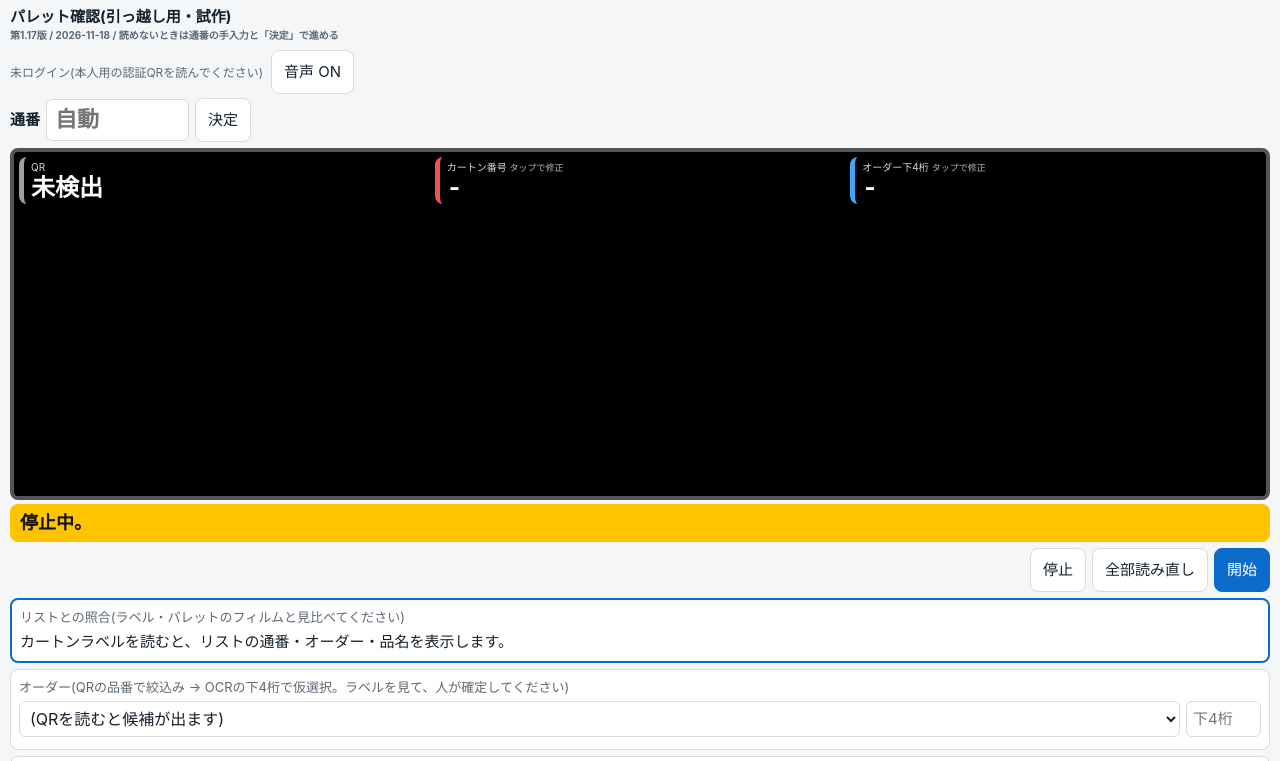
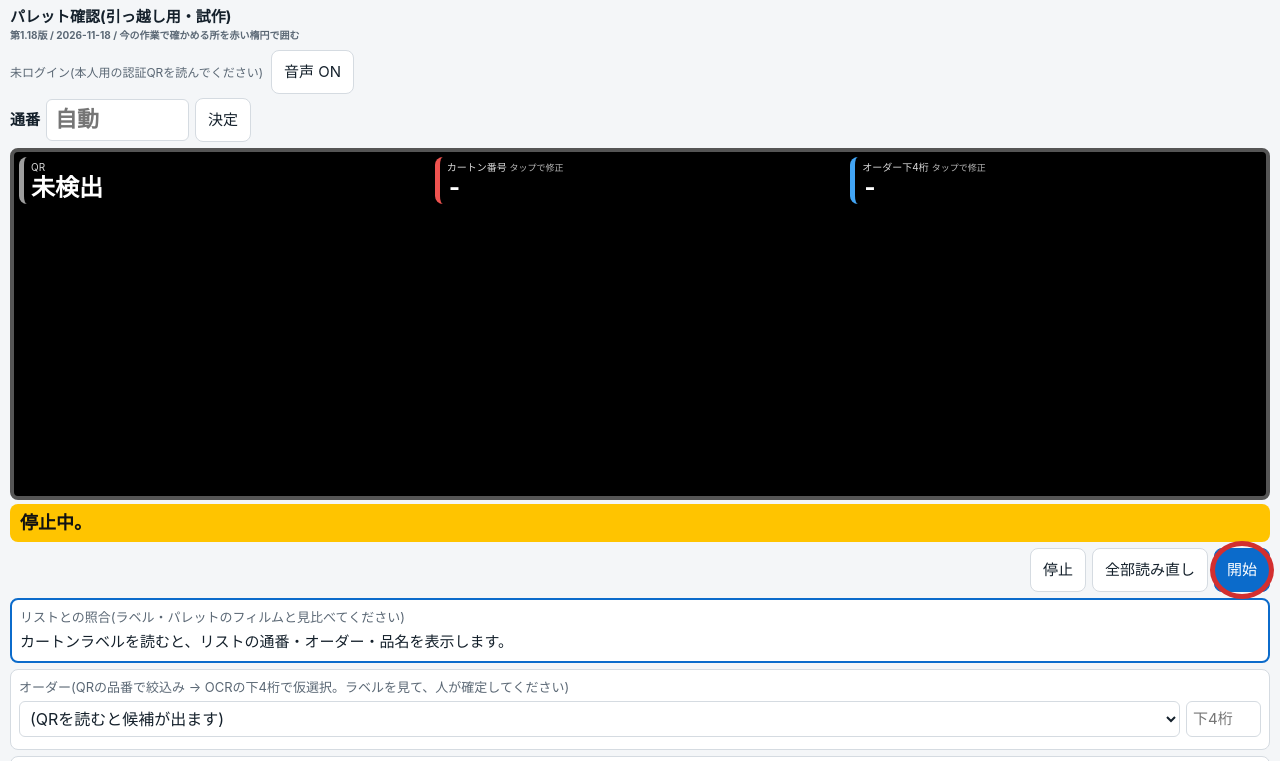
Before and after one commit to uedamax/qr-camtest, a plain HTML site: page pallet.html in a window 1280 px wide. Both pictures are taken after a click on the button "停止". Shown: the top 761 px of the page. Drawn offline with Linux system fonts and the light colour scheme.

Commit message:
pallet.html v1.18: 今の作業で人が確かめる所を赤い太い楕円で囲む
- ログイン前は「開始」、カートンを読んだ後は通番・カートン数・OrderNo・「確認した」、手入力のときは範囲
- チェック後は「確認して終了」だけ、記録後は囲まない

Co-Authored-By: Claude Opus 5.5 <noreply@anthropic.com>

```diff
--- a/pallet.html
+++ b/pallet.html
@@ -159,6 +159,9 @@ button.working{opacity:1;background:#5b6875;border-color:#5b6875;color:#fff}
 .confirm:has(input:checked){background:var(--ok);color:#fff;border-color:var(--ok)}
 .confirm:has(input:not(:disabled)) input{width:32px;height:32px;accent-color:#0b5d2e}
 /* 第1.16版: 「確認して終了」ボタン */
+/* 第1.18版: 今の作業で人が目で確かめる所を、赤い太い楕円で囲む */
+.ring{position:relative}
+.ring::after{content:"";position:absolute;inset:-8px -5px;border:5px solid #d32f2f;border-radius:50%;pointer-events:none;z-index:2}
 button.finishbtn{flex:1;background:#e65100;border-color:#e65100;color:#fff;font-weight:800;font-size:16px;padding:12px}
 .lnk{align-self:center;color:var(--accent)}
 </style>
@@ -174,7 +177,7 @@ button.finishbtn{flex:1;background:#e65100;border-color:#e65100;color:#fff;font-
  <div class="row"><button id="fixClose">閉じる</button></div>
 </div>
 <div class="top">
- <h1>パレット確認(引っ越し用・試作)<div class="ver">第1.17版 / 2026-11-18 / 読めないときは通番の手入力と「決定」で進める</div></h1>
+ <h1>パレット確認(引っ越し用・試作)<div class="ver">第1.18版 / 2026-11-18 / 今の作業で確かめる所を赤い楕円で囲む</div></h1>
  <div class="who" id="who">未ログイン</div>
  <button id="voice" type="button">音声 ON</button>
  <button id="logout" class="hidden">ログアウト</button>
@@ -407,6 +410,7 @@ function api(body,btn,btnText){
 function setLogin(name){
   userName=name||"";$("who").textContent=name?("担当: "+name):"未ログイン(本人用の認証QRを読んでください)";
   $("logout").classList.toggle("hidden",!name);
+  if(typeof updateRings==="function")updateRings();
 }
 function tryToken(t){
   token=t;setStatus("認証を確認中…");
@@ -517,7 +521,7 @@ function runMatch(force){
   /* 第1.12版: パレットに載っているカートンの数を数えるよう促す(住友リストの範囲から箱数を出す) */
   var palN=0;if(hit.length===1)SUMI.forEach(function(r){if(r.serial===hit[0].serial&&r.from&&r.to)palN+=r.to-r.from+1;}); /* 同じ通番の全オーダーの合計 */
   h+='<span class="cnchk">カートン数を確認してください'+(palN?' '+palN+'箱':'')+'</span>';
-  h+='<span class="k">OrderNo</span><span class="v big">'+(o?esc(fullOrder(o)):'<span class="meta">未確定</span>')+'</span>'; /* 第1.14版: ラベルと同じく カートン番号 → OrderNo の順 */
+  h+='<span class="k">OrderNo</span><span class="v big ordno">'+(o?esc(fullOrder(o)):'<span class="meta">未確定</span>')+'</span>'; /* 第1.14版: ラベルと同じく カートン番号 → OrderNo の順 */
   h+='</div>';
   if(pq.lots.length)h+='<div class="mlots">LOT: '+pq.lots.map(function(x){var a=x.split("=");return esc(a[0])+" × "+Number(a[1]).toLocaleString();}).join(" / ")+' / TOTAL '+Number(pq.total||0).toLocaleString()+'</div>';
   if(cands.length>1||(cands.length&&hit.length!==1))h+='<div class="mpick">'+cands.map(function(r){return '<button type="button" data-s="'+esc(r.serial)+'">通番 '+esc(r.serial)+'<br><small>'+r.from+'〜'+r.to+'</small></button>';}).join("")+'</div>';
@@ -637,10 +641,24 @@ function check(){
   if(valid&&o&&!(t>o.cartons)){cb.disabled=false;$("confirmText").textContent="オーダー "+o.order+" のカートン "+f+"〜"+t+"("+(t-f+1)+"箱)を数え、確認した(棚卸確認☑)";}
   else{cb.disabled=true;cb.checked=false;$("confirmText").textContent="オーダーと範囲を入れると確認できます";}
   if(cb.checked)cb.dataset.key=key;
-  var sb=$("save");if(sb.classList.contains("working"))return;
-  if(justSaved){sb.disabled=true;sb.classList.add("done");sb.textContent="✓ 記録済み("+justSaved.sec.toFixed(1)+"秒)";return;}
+  var sb=$("save");if(sb.classList.contains("working")){updateRings();return;}
+  if(justSaved){sb.disabled=true;sb.classList.add("done");sb.textContent="✓ 記録済み("+justSaved.sec.toFixed(1)+"秒)";updateRings();return;}
   sb.classList.remove("done");sb.textContent=$("confirmed").checked?"棚卸確認済みとして記録":"記録する(未確認・差異あり)";
   sb.disabled=!(valid&&o&&serial()&&token&&!(t>o.cartons));
+  updateRings();
+}
+/* 第1.18版: 今の作業で人が確かめる所だけを赤い楕円で囲む。終わった所の丸は消す */
+function ring(el,on){if(el)el.classList.toggle("ring",!!on);}
+function updateRings(){
+  var cb=$("confirmed"),todo=!cb.disabled&&!cb.checked&&!justSaved,mb=$("matchBody");
+  var hit=mb.querySelector(".mserial:not(.ng)");
+  ring($("start"),!token&&$("start").textContent==="開始");
+  ring(hit,todo&&!!hit);
+  ring(mb.querySelector(".cnchk"),todo&&!!hit);
+  ring(mb.querySelector(".ordno"),todo&&!!hit);
+  ring(document.querySelector(".range"),todo&&!hit);       /* 手入力のときは範囲(箱の数)を確かめる */
+  ring(document.querySelector(".confirm"),todo);
+  ring($("finish"),cb.checked&&!justSaved);
 }
 ["from","to"].forEach(function(id){$(id).addEventListener("input",check);});
 $("confirmed").addEventListener("change",function(){this.dataset.key=this.checked?((cur.order?cur.order.order:"")+"|"+(+$("from").value)+"|"+(+$("to").value)):"";check();});
@@ -895,7 +913,8 @@ function tick(){
 function setStartBtn(mode){var b=$("start");b.classList.remove("running","working");
   if(mode==="wait"){b.disabled=true;b.classList.add("working");b.innerHTML='<span class="spin"></span>カメラ起動中';}
   else if(mode==="run"){b.disabled=true;b.classList.add("running");b.textContent="● 読取中";}
-  else{b.disabled=false;b.textContent="開始";}}
+  else{b.disabled=false;b.textContent="開始";}
+  if(typeof updateRings==="function")updateRings();}
 function start(){
   if(stream)return;setStartBtn("wait");
   if(!navigator.mediaDevices||!navigator.mediaDevices.getUserMedia){setStatus("カメラが使えません(HTTPSで開いているか確認してください)。","ng");return;}
```
